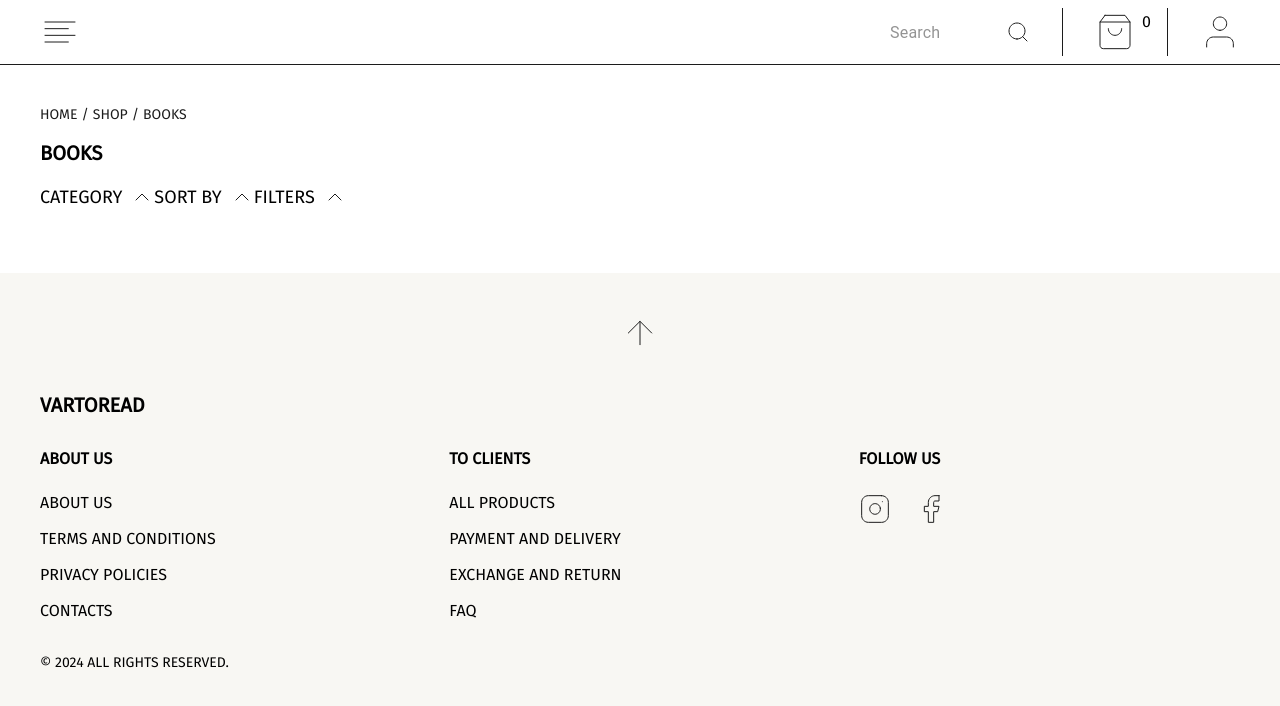
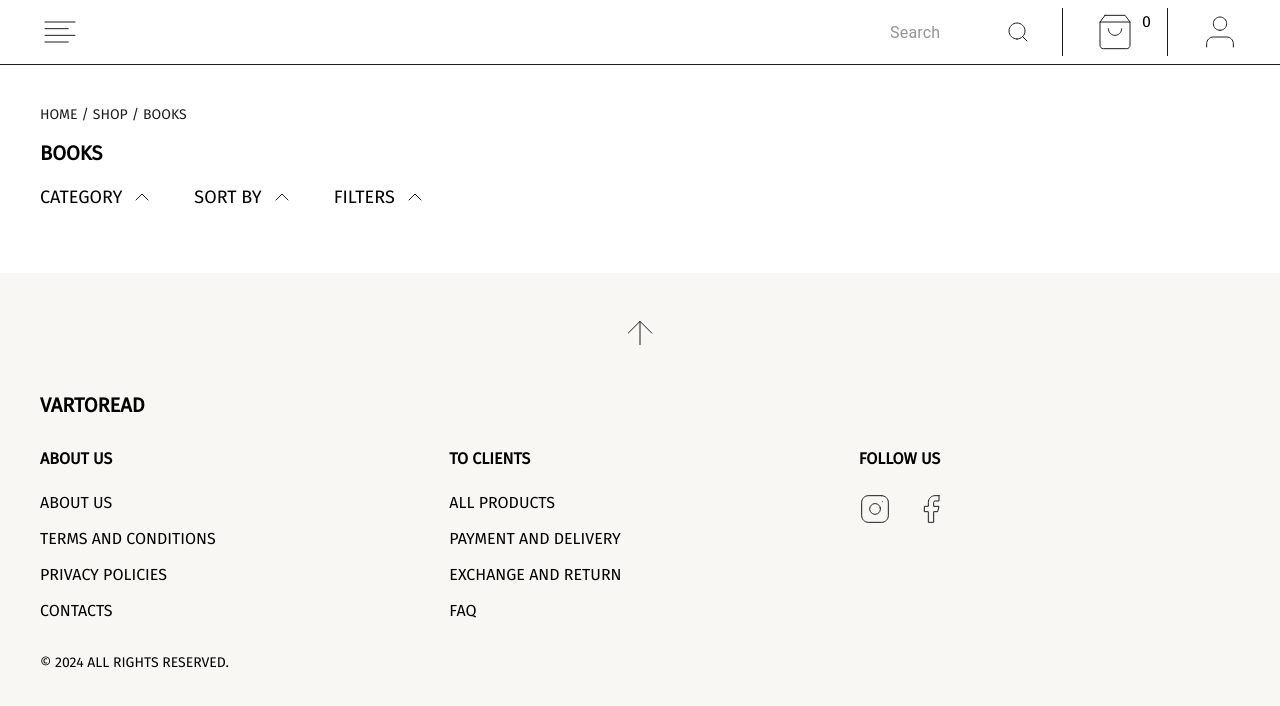
Before and after one commit to Ir-ra/read, a Next.js app: page /shop in a window 1280 px wide. Shown: the top 706 px of the page. Built offline with nearby package versions, Linux system fonts and the light colour scheme.

Commit message:
position of buttons

```diff
--- a/src/app/components/FiltersBlock/Category.tsx
+++ b/src/app/components/FiltersBlock/Category.tsx
@@ -21,7 +21,6 @@ export const Category = ({isOpen} : {
               <button
                 key={category}
                 className="flex text-xxxs uppercase font-light tablet:hover:font-bold"
-                // onClick={handleOptionClick}
               >
                 <p>
                   {category}
--- a/src/app/components/FiltersBlock/FilterButton.tsx
+++ b/src/app/components/FiltersBlock/FilterButton.tsx
@@ -1,69 +1,43 @@
-"use client";
 import Image from "next/image";
 import up from '../../assets/selector_up.svg';
+
 import { Category } from "./Category";
 import { SortBy } from "./SortBy";
 import { Filters } from "./Filters";
-import { useEffect, useState } from "react";
+import { useEffect, useRef, useState } from "react";
 
 export const FilterButton = ({ filterName, isOpen, onClick }: {
-  onClick?: (filterName: string) => void;
+  onClick?: () => void;
   isOpen?: boolean;
   filterName?: string;
 }) => {
-  const [isOpenCategory, setIsOpenCategory] = useState(false);
-  const [isOpenSort, setIsOpenSort] = useState(false);
-  const [isOpenFilter, setIsOpenFilter] = useState(false);
-
-  const [isActive, setIsActive] = useState(false);
+  const [blockHeight, setBlockHeight] = useState<number | null>(null);
+  const contentRef = useRef<HTMLDivElement>(null);
 
   useEffect(() => {
+    if (isOpen && contentRef.current?.clientHeight) {
+      const height = contentRef.current.clientHeight;
+      setBlockHeight(height);
+    } else {
+      setBlockHeight(0);
+    }
+  }, [isOpen]);
 
-  }, [isOpenCategory, isOpenSort, isOpenFilter]);
-
-  const handleClick = () => {
-    if (isActive && isOpen) {
-      setIsActive(false);
-    } else {
-      setIsActive(true);
-    }
-    // setIsActive(!isActive); // Toggle isActive state
-
-    // Toggle the corresponding filter state based on filterName
-    if (filterName === 'Category') {
-      setIsOpenCategory(!isOpenCategory);
-      setIsOpenSort(false);
-      setIsOpenFilter(false);
-    } else if (filterName === 'Sort by') {
-      setIsOpenSort(!isOpenSort);
-      setIsOpenCategory(false);
-      setIsOpenFilter(false);
-    } else if (filterName === 'Filters') {
-      setIsOpenFilter(!isOpenFilter);
-      setIsOpenCategory(false);
-      setIsOpenSort(false);
-    }
-
-    if (onClick) {
-      onClick(filterName || '');
-    }
-  };
+  console.log('blockHeight', blockHeight);
 
 
   return (
-    <div >
-      <div id='1' className="flex flex-col tablet:flex-row">
-        <div id='2' className="">
+    <div>
+      <div id='1' className="flex flex-col tablet:flex-row mb-2 tablet:mb-6 ">
         <button
-            onClick={handleClick}
+          onClick={onClick}
           type="button"
-            className="flex justify-between items-center w-full mb-2 tablet:justify-start gap-2  tablet:mb-6"
-
+          className="flex justify-between items-center w-full tablet:justify-start gap-2  tablet:mb-0"
         >
-            <p className={`text-xxs tablet:text-xsx desktop:text-cartL  ${isActive ? 'font-bold ' : 'font-light'} uppercase hover:font-bold`}>
+          <p className={`text-xxs tablet:text-xsx desktop:text-cartL ${isOpen ? 'font-bold ' : 'font-light'} uppercase hover:font-bold`}>
             {filterName}
           </p>
-            <span className={`transition-all duration-300 ease-in-out ${isActive ? ' rotate-180' : ''}`}>
+          <span className={`transition-all duration-300 ease-in-out ${isOpen ? ' rotate-180' : ''}`}>
             <Image
               src={up}
               alt="up arrow"
@@ -71,20 +45,14 @@ export const FilterButton = ({ filterName, isOpen, onClick }: {
           </span>
         </button>
       </div>
-      </div>
 
       <div className={`
-      ${isActive && filterName === 'Category' ? 'tablet:h-[85px]' : ''}
-       ${isActive && filterName === 'Sort by' ? 'tablet:h-[70px]' : ''}
-        ${isActive && filterName === 'Filters' ? 'tablet:h-[40px]' : ''}
-        `} id="3">
+      ${isOpen ? `tablet:h-[${blockHeight}px]` : ''}  mb-2 tablet:mb-0 `} id="3">
 
-        <div className="w-full tablet:absolute tablet:left-0 " id="4" >
-
-          {isOpen && filterName === 'Category' && <Category isOpen={isOpenCategory} />}
-          {isOpen && filterName === 'Sort by' && <SortBy isOpen={isOpenSort} />}
-          {isOpen && filterName === 'Filters' && <Filters isOpen={isOpenFilter} />}
-
+        <div className="w-full tablet:absolute tablet:left-0" ref={contentRef} id="4" >
+          {isOpen && filterName === 'Sort by' && <SortBy isOpen={isOpen} />}
+          {isOpen && filterName === 'Category' && <Category isOpen={isOpen} />}
+          {isOpen && filterName === 'Filters' && <Filters isOpen={isOpen} />}
         </div>
       </div>
 
--- a/src/app/components/FiltersBlock/SortBy.tsx
+++ b/src/app/components/FiltersBlock/SortBy.tsx
@@ -12,8 +12,6 @@ export const SortBy = ({ isOpen }: {
   };
 
   const sortByItems = ['Newest first', 'Popular first', 'Top rated', 'Price: high to low', 'Price: Low to high'];
-
-  // console.log('selectedOption', selectedOption);
 
   return (
     <>
--- a/src/app/shop/page.tsx
+++ b/src/app/shop/page.tsx
@@ -1,4 +1,4 @@
-"use client";
+"use client"
 
 import { usePathname } from "next/navigation";
 import { Breadcrumbs } from "../components/Breadcrumbs/Breadcrumbs";
@@ -8,12 +8,42 @@ import { useState } from "react";
 function Shop() {
   const pathname = usePathname();
   const nameBooks = 'Books';
+  const [isOpenCategory, setIsOpenCategory] = useState(false);
+  const [isOpenSort, setIsOpenSort] = useState(false);
+  const [isOpenFilter, setIsOpenFilter] = useState(false);
 
-  const filterNames = ['Category', 'Sort by', 'Filters'];
-  const [selectedFilter, setSelectedFilter] = useState('');
+  const filters = [
+    {
+      filterName: 'Category',
+      isOpen : isOpenCategory,
+      setOpen : setIsOpenCategory
+    },
+    {
+      filterName: 'Sort by',
+    isOpen : isOpenSort,
+    setOpen : setIsOpenSort
+  },
+    {
+      filterName: 'Filters',
+      isOpen : isOpenFilter,
+      setOpen : setIsOpenFilter
+    }
+  ]
 
   const handleClick = (filterName: string) => {
-    setSelectedFilter(filterName);
+    if (filterName === 'Category') {
+      setIsOpenCategory(prev=>!prev);
+      setIsOpenSort(false);
+      setIsOpenFilter(false);
+    } else if (filterName === 'Sort by') {
+      setIsOpenSort(prev=>!prev);
+      setIsOpenCategory(false);
+      setIsOpenFilter(false);
+    } else if (filterName === 'Filters') {
+      setIsOpenFilter(prev=>!prev);
+      setIsOpenCategory(false);
+      setIsOpenSort(false);
+    }
   };
 
   return (
@@ -22,13 +52,13 @@ function Shop() {
 
       <h1 className="mb-5 text-s tablet:text-sm desktop:text-l font-bold uppercase">{nameBooks}</h1>
 
-      <div id='page-wrap' className="flex flex-col tablet:flex-row tablet:relative">
-        {filterNames.map(filterName => (
+      <div id='page-wrap' className="flex flex-col   tablet:flex-row tablet:relative tablet:gap-10">
+        {filters.map(el => (
           <FilterButton
-            filterName={filterName}
-            key={filterName}
-            onClick={handleClick}
-            isOpen={selectedFilter === filterName}
+            filterName={el.filterName}
+            key={el.filterName}
+            onClick={() => handleClick(el.filterName)}
+            isOpen={el.isOpen}
           />
         ))}
       </div>
```
Lines whose indentation alone changed are shown as unchanged.
